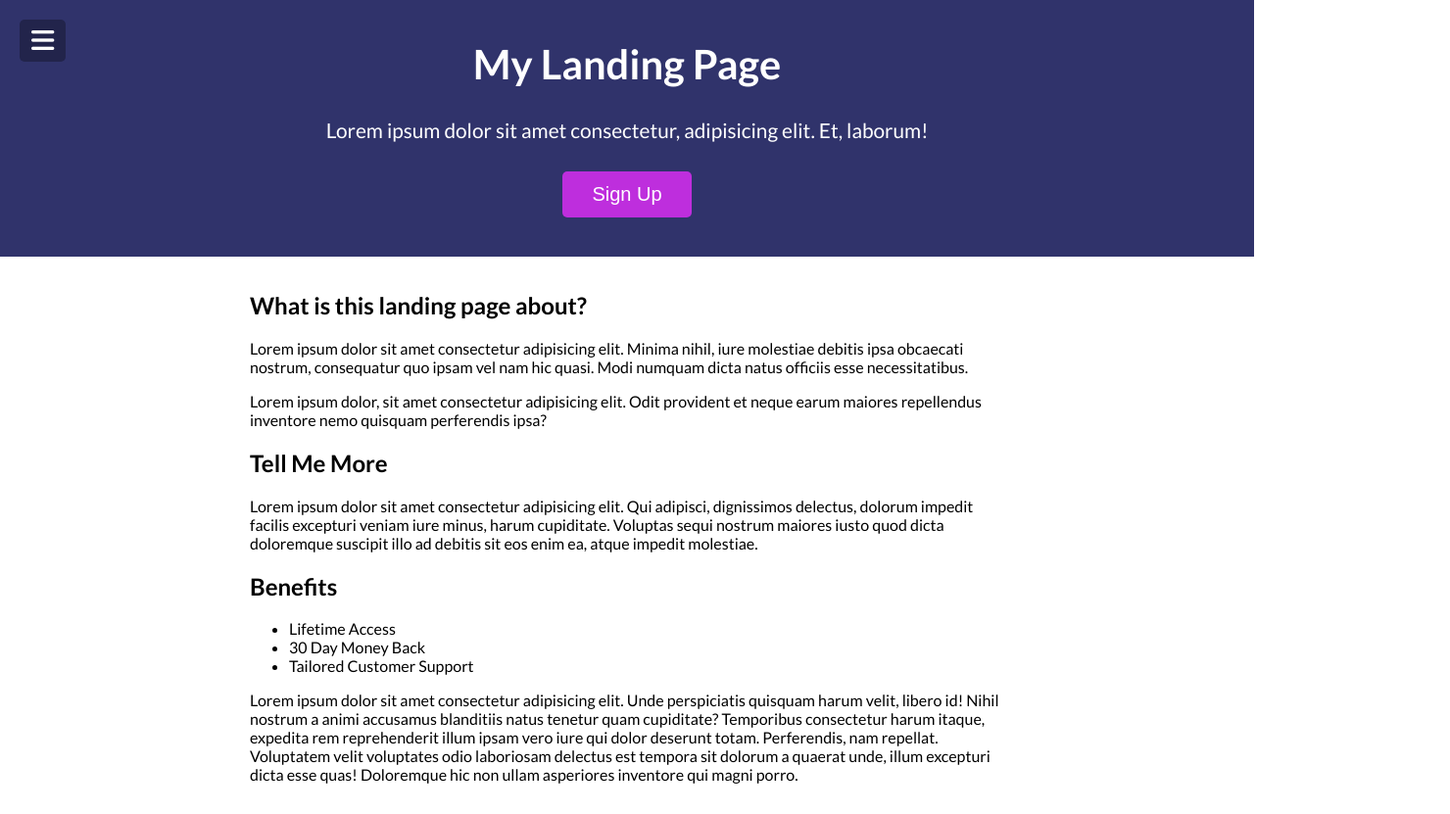
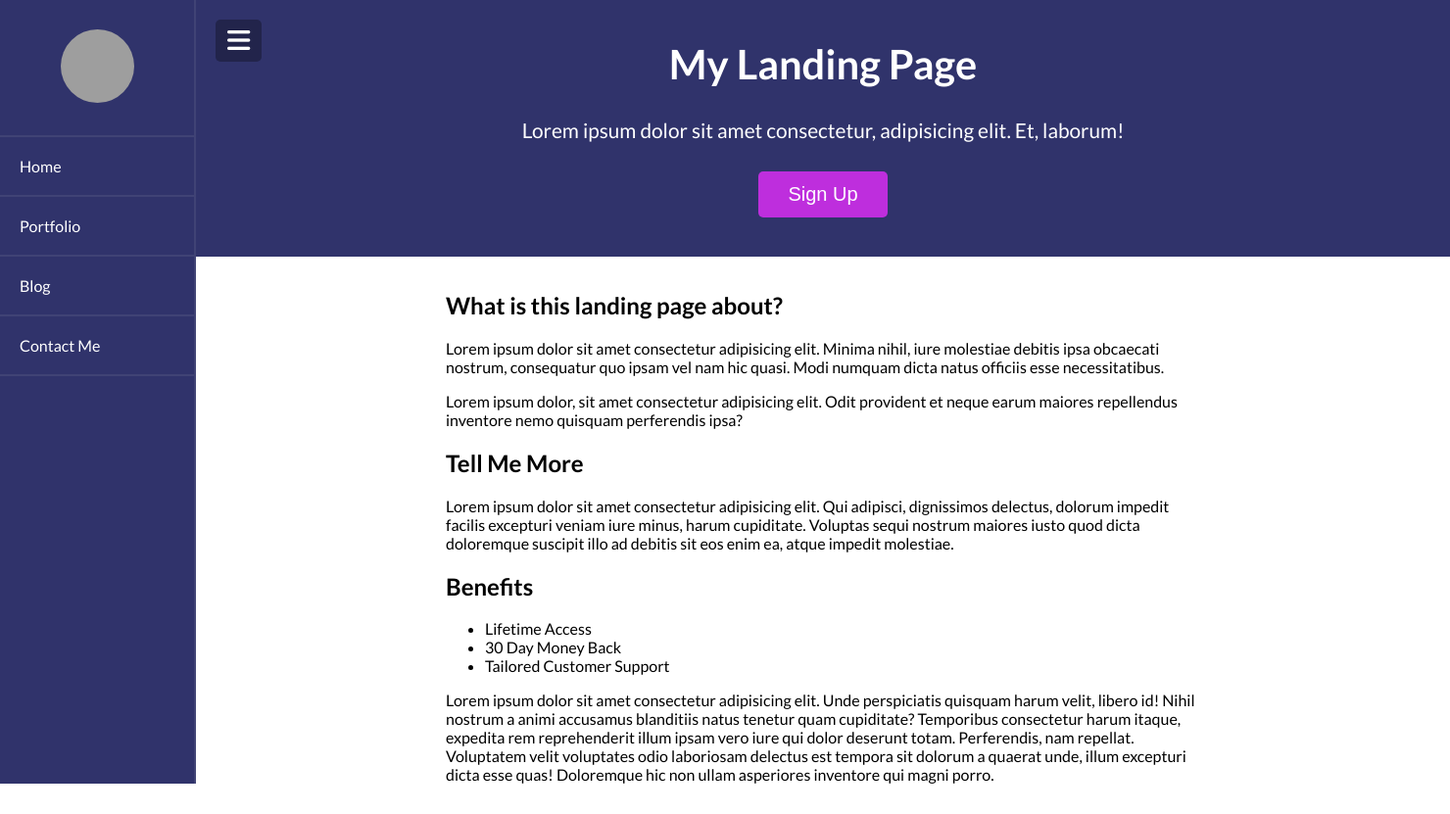
Before and after one commit to QuanXuuu/menu-slider, a plain HTML site: page index.html in a window 1280 px wide. Both pictures are taken after a click on the button 43 px from the left and 41 px from the top of the page. Shown: the whole page at 98% size, 1480 px wide, since content can reach past the window. Drawn offline with Linux system fonts and the light colour scheme; grey boxes are pictures that could not be loaded.

Commit message:
Add toggle menu function

```diff
--- a/script.js
+++ b/script.js
@@ -0,0 +1,9 @@
+const toggle = document.getElementById("toggle");
+const close = document.getElementById("close");
+const open = document.getElementById("open");
+const modal = document.getElementById("modal");
+
+// Toggle nav
+toggle.addEventListener("click", () =>
+  document.body.classList.toggle("show-nav")
+);
--- a/style.css
+++ b/style.css
@@ -13,6 +13,12 @@
 body {
   font-family: "Lato", sans-serif;
   margin: 0;
+  transition: transform 0.3s ease;
+}
+
+body.show-nav {
+  /*Width of nav*/
+  transform: translate(200px);
 }
 
 nav {
```
